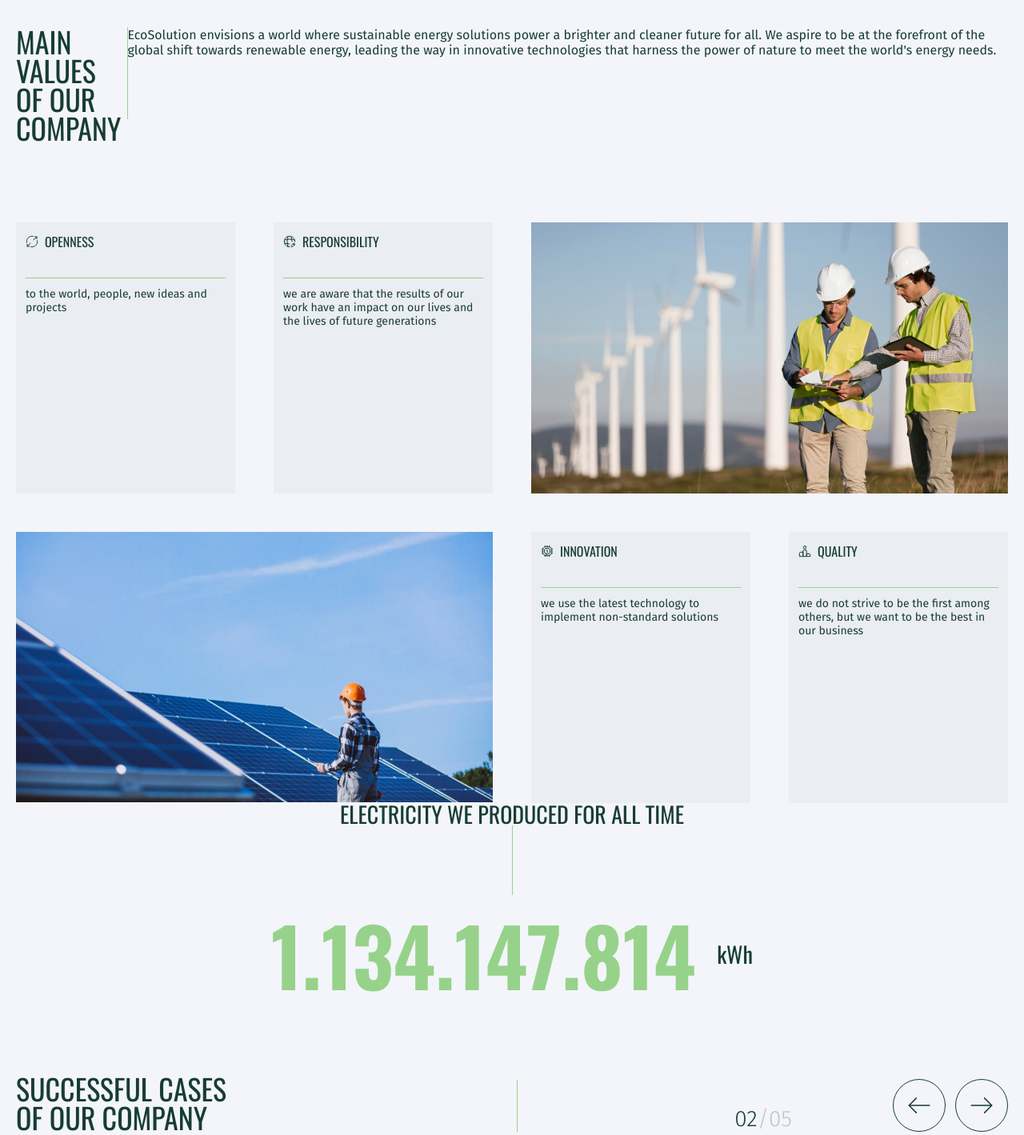
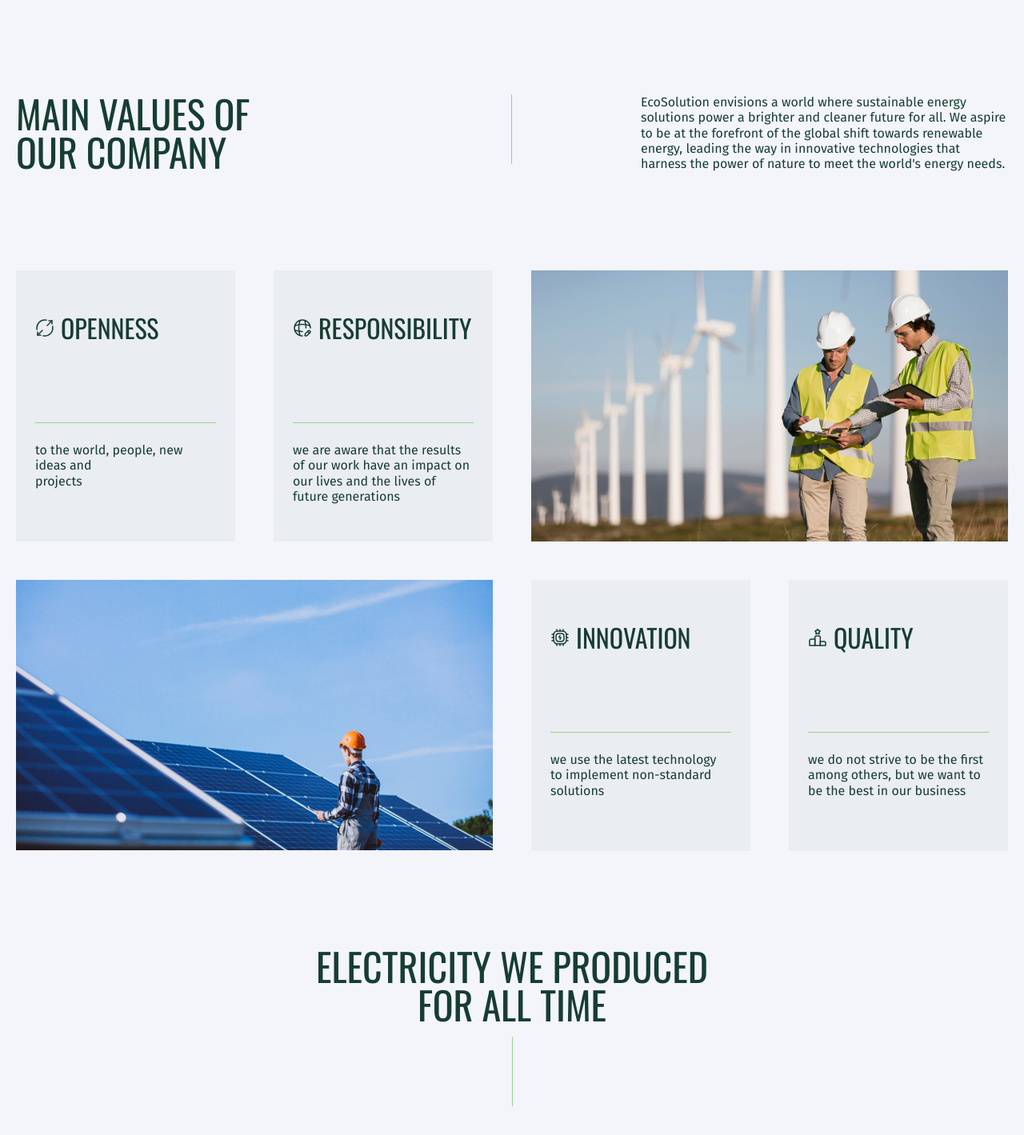
Before and after one commit to VadimKorobec/react-ecosolution, a React (Create React App) app: page / in a window 1280 px wide. Shown: the part 1018-2437 px from the top of the page at 80% size. Built offline with nearby package versions, Linux system fonts and the light colour scheme.

Commit message:
add styles

```diff
--- a/src/components/About/About.jsx
+++ b/src/components/About/About.jsx
@@ -17,6 +17,7 @@
   TextWrapper,
   ImgRight,
   ImgLeft,
+  Icon,
 } from "./About.styled";
 
 export const About = () => {
@@ -25,7 +26,7 @@
       <Wrapper>
         <Title>Main values of our company</Title>
         <TextWrapper>
-          <LineVertical></LineVertical>
+          <LineVertical/>
           <Text>
             EcoSolution envisions a world where sustainable energy solutions
             power a brighter and cleaner future for all. We aspire to be at the
@@ -38,20 +39,20 @@
       <CardWrapper>
         <Card>
           <TitleWrapper>
-            <img src={svgOpen} alt="icon" />
+            <Icon src={svgOpen} alt="icon" />
             <CardTitle>Openness</CardTitle>
           </TitleWrapper>
-          <Line></Line>
+          <Line/>
           <CardText>
             to the world, people, new ideas and <br /> projects
           </CardText>
         </Card>
         <Card>
           <TitleWrapper>
-            <img src={svgResp} alt="icon" />
+            <Icon src={svgResp} alt="icon" />
             <CardTitle>Responsibility</CardTitle>
           </TitleWrapper>
-          <Line></Line>
+          <Line/>
           <CardText>
             we are aware that the results of our work have an impact on our
             lives and the lives of future generations
@@ -61,20 +62,20 @@
         <ImgLeft />
         <Card>
           <TitleWrapper>
-            <img src={svgCharge} alt="icon" />
+            <Icon src={svgCharge} alt="icon" />
             <CardTitle>Innovation</CardTitle>
           </TitleWrapper>
-          <Line></Line>
+          <Line/>
           <CardText>
             we use the latest technology to implement non-standard solutions
           </CardText>
         </Card>
         <Card>
           <TitleWrapper>
-            <img src={svgRank} alt="icon" />
+            <Icon src={svgRank} alt="icon" />
             <CardTitle>Quality</CardTitle>
           </TitleWrapper>
-          <Line></Line>
+          <Line/>
           <CardText>
             we do not strive to be the first among others, but we want to be the
             best in our business
--- a/src/components/About/About.styled.jsx
+++ b/src/components/About/About.styled.jsx
@@ -5,10 +5,16 @@
 import men_lg from "../../assets/img/men_lg.jpg";
 
 export const Wrapper = styled.div`
-  @media screen and (min-width: 768px) {
+  @media screen and (min-width: 768px) and (max-width: 1279px) {
     display: flex;
     justify-content: space-between;
     margin-bottom: 100px;
+  }
+
+  @media screen and (min-width: 1280px) {
+    display: flex;
+    justify-content: space-between;
+    margin-bottom: 124px;
   }
 `;
 
@@ -25,10 +31,16 @@
     padding-bottom: 24px;
   }
 
-  @media screen and (min-width: 768px) {
+  @media screen and (min-width: 768px) and (max-width:1279px) {
     font-size: 36px;
     line-height: 36px;
     width: 272px;
+  }
+
+  @media screen and (min-width:1280px) {
+    font-size: 48px;
+    line-height: 48px;
+    width: 365px;
   }
 `;
 
@@ -39,8 +51,13 @@
 `;
 
 export const LineVertical = styled.div`
-  @media screen and (min-width: 768px) {
+  @media screen and (min-width: 768px) and (max-width: 1279px) {
     height: 115px;
+    border-left: 1px solid #97d28b;
+  }
+
+  @media screen and (min-width: 1280px) {
+    height: 87px;
     border-left: 1px solid #97d28b;
   }
 `;
@@ -58,6 +75,11 @@
   @media screen and (min-width: 768px) and (max-width: 1279px) {
     width: 375px;
     margin-left: 10px;
+  }
+
+  @media screen and (min-width:1280px) {
+    width: 459px;
+    margin-left:161px;
   }
 `;
 
@@ -120,6 +142,7 @@
     grid-template-rows: 339px 339px;
     grid-column-gap: 48px;
     grid-row-gap: 48px;
+    margin-bottom:120px;
   }
 `;
 
@@ -135,13 +158,29 @@
     width: 135px;
     height: 173px;
   }
+
+  @media screen and (min-width:1280px) {
+    padding: 48px 24px 48px 24px ;
+  }
 `;
 
 export const TitleWrapper = styled.div`
   display: flex;
   gap: 8px;
   margin-bottom: 33px;
+
+  @media screen and (min-width:1280px) {
+    align-items: center;
+    margin-bottom: 94px;
+  }
 `;
+
+export const Icon = styled.img`
+  @media screen and (min-width:1280px) {
+    width: 24px;
+    height: 24px;
+  }
+`
 
 export const CardTitle = styled.h3`
   font-family: "Oswald", sans-serif;
@@ -150,12 +189,27 @@
   line-height: 24px;
   color: #173d33;
   text-transform: uppercase;
+
+  @media screen and (min-width:768px) and (max-width:1279px) {
+    font-size: 18px;
+  }
+
+  @media screen and (min-width:1280px) {
+    font-size:32px;
+    line-height:48px;
+  }
+
+
 `;
 
 export const Line = styled.div`
   width: 100%;
   border-bottom: 1px solid #97d28b;
   margin-bottom: 12px;
+
+  @media screen and (min-width:1280px) {
+    margin-bottom: 24px;
+  }
 `;
 
 export const CardText = styled.p`
@@ -163,4 +217,9 @@
   font-size: 14px;
   line-height: 16.8px;
   color: #173d33;
+
+  @media screen and (min-width:1280px) {
+    font-size: 16px;
+    line-height: 19.2px;
+  }
 `;
--- a/src/components/BurgerMenu/BurgerMenu.jsx
+++ b/src/components/BurgerMenu/BurgerMenu.jsx
@@ -1,14 +1,18 @@
 import titles from "../../assets/titlesMenu.json";
 
-import { Button, ContainerMenu, IconClose, MenuLink, Overlay } from "./BurgerMenu.styled";
+import {
+  Button,
+  ContainerMenu,
+  IconClose,
+  MenuLink,
+  Overlay,
+} from "./BurgerMenu.styled";
 
 export const BurgerMenu = ({ onClick }) => {
   return (
     <Overlay>
       <ContainerMenu>
-        <IconClose>
-
-        </IconClose>
+        <IconClose/>
         <Button onClick={() => onClick()}>close</Button>
         {titles.map((item) => (
           <li key={item.id}>
--- a/src/components/BurgerMenu/BurgerMenu.styled.jsx
+++ b/src/components/BurgerMenu/BurgerMenu.styled.jsx
@@ -19,6 +19,15 @@
   height: 701px;
   border-radius: 25px;
   background-color: #265246;
+
+  @media screen and (min-width:768px) and (max-width:1279px) {
+    right:30px;
+  }
+
+  @media screen and (min-width:1280px) {
+    top:24px;
+    right: 330px;
+  }
 `;
 
 export const IconClose = styled(close)`
--- a/src/components/Cases/Cases.jsx
+++ b/src/components/Cases/Cases.jsx
@@ -35,7 +35,7 @@
       <TitleWrapper>
         <Title>Successful cases of our company</Title>
         <LineWrap>
-          <LineVertical></LineVertical>
+          <LineVertical/>
         </LineWrap>
         <Wrapper>
           <NumberWrap>
--- a/src/components/Cases/Cases.styled.jsx
+++ b/src/components/Cases/Cases.styled.jsx
@@ -19,7 +19,13 @@
   @media screen and (min-width: 768px) {
     font-size: 36px;
     line-height: 36px;
-    margin-right:90px;
+    margin-right: 90px;
+  }
+
+  @media screen and (min-width: 1280px) {
+    font-size: 48px;
+    line-height: 48px;
+    width: 398px;
   }
 `;
 
@@ -29,6 +35,10 @@
     align-items: flex-end;
     justify-content: space-between;
     margin-bottom: 38px;
+  }
+
+  @media screen and (min-width: 1280px) {
+    margin-bottom: 120px;
   }
 `;
 
@@ -48,6 +58,10 @@
 
   @media screen and (min-width: 768px) {
     height: 65px;
+  }
+
+  @media screen and (min-width: 1280px) {
+    height: 96px;
   }
 `;
 
@@ -82,6 +96,10 @@
 export const ButtonWrap = styled.div`
   display: flex;
   gap: 12px;
+
+  @media screen and (min-width: 1280px) {
+    gap: 24px;
+  }
 `;
 
 export const ArrowLeft = styled(arrowLeft)`
@@ -99,6 +117,11 @@
   @media screen and (min-width: 768px) {
     margin-left: 126px;
   }
+
+  @media screen and (min-width: 1280px) {
+    padding: 24px;
+    margin-left: 193px;
+  }
 `;
 
 export const ArrowRight = styled(arrowRight)`
@@ -112,6 +135,10 @@
     stroke: #97d28b;
     border-color: #97d28b;
   }
+
+  @media screen and (min-width: 1280px) {
+    padding: 24px;
+  }
 `;
 
 export const Icon = styled.img`
@@ -122,14 +149,23 @@
 
 export const Card = styled.div`
   background-color: #eaedf1;
-  @media screen and (min-width:768px) and (max-width:1279px) {
-    width:342px;
-    height:322px;
+  @media screen and (min-width: 768px) and (max-width: 1279px) {
+    width: 342px;
+    height: 322px;
+  }
+
+  @media screen and (min-width: 1280px) {
+    width: 596px;
+    height: 506px;
   }
 `;
 
 export const CardWrapper = styled.div`
   padding: 24px 12px 12px 12px;
+
+  @media screen and (min-width:1280px) {
+    padding:36px 48px;
+   }
 `;
 
 export const CardTitleWrap = styled.div`
@@ -137,6 +173,14 @@
   justify-content: space-between;
   align-items: center;
   margin-bottom: 21px;
+
+  @media screen and (min-width:768px) {
+    margin-bottom: 16px;
+  }
+
+  @media screen and (min-width:1280px) {
+    margin-bottom:36px ;
+  }
 `;
 
 export const CardTitle = styled.h3`
@@ -145,6 +189,17 @@
   line-height: 21.6px;
   color: #173d33;
   height: 66px;
+
+  @media screen and (min-width: 768px) {
+    font-size: 20px;
+    line-height: 24px;
+    height: 72px;
+  }
+
+  @media screen and (min-width:1280px) {
+    font-size: 24px;
+    line-height: 28.8px;
+  }
 `;
 
 export const CardIcon = styled(Arrow)`
@@ -187,11 +242,11 @@
     margin-bottom: 36px;
   }
 
-  @media screen and (min-width:768px) and (max-width:1279px) {
-    margin-bottom:107px;
+  @media screen and (min-width: 768px) and (max-width: 1279px) {
+    margin-bottom: 107px;
   }
 
-  @media screen and (min-width:1280px) {
-    margin-bottom:127px;
+  @media screen and (min-width: 1280px) {
+    margin-bottom: 127px;
   }
 `;
--- a/src/components/Electricity/Electricity.jsx
+++ b/src/components/Electricity/Electricity.jsx
@@ -6,7 +6,7 @@
     <Container>
       <Title>Electricity we produced for all time</Title>
       <LineWrap>
-        <Line></Line>
+        <Line/>
       </LineWrap>
       <NumbersWrap>
         <Numbers>1.134.147.814</Numbers>
--- a/src/components/Electricity/Electricity.styled.jsx
+++ b/src/components/Electricity/Electricity.styled.jsx
@@ -24,11 +24,24 @@
     margin-right: auto;
     margin-bottom: 24px;
   }
+
+  @media screen and (min-width: 1280px) {
+    font-size: 48px;
+    line-height: 48px;
+    width: 491px;
+    margin-left: auto;
+    margin-right: auto;
+    margin-bottom: 16px;
+  }
 `;
 
 export const LineWrap = styled.div`
   display: flex;
   margin-bottom: 24px;
+
+  @media screen and (min-width: 1280px) {
+    margin-bottom: 17px;
+  }
 `;
 
 export const Line = styled.div`
@@ -58,7 +71,14 @@
     width: 602px;
     margin-left: auto;
     margin-right: auto;
-    margin-bottom:100px;
+    margin-bottom: 100px;
+  }
+
+  @media screen and (min-width: 1280px) {
+    width: 975px;
+    margin-left: auto;
+    margin-right: auto;
+    margin-bottom: 120px;
   }
 `;
 
@@ -69,9 +89,14 @@
   line-height: 48px;
   color: #97d28b;
 
-  @media screen and (min-width: 768px) {
+  @media screen and (min-width: 768px) and (max-width: 1279px) {
     font-size: 100px;
     line-height: 100px;
+  }
+
+  @media screen and (min-width: 1280px) {
+    font-size: 164px;
+    line-height: 164px;
   }
 `;
 
@@ -82,9 +107,13 @@
   line-height: 24px;
   color: #173d33;
 
-  @media screen and (min-width:768px) {
-    font-size:28px;
+  @media screen and (min-width: 768px) {
+    font-size: 28px;
     line-height: 48px;
+  }
 
+  @media screen and (min-width:1280px) {
+    font-size: 48px;
+    line-height: 48px;
   }
 `;
--- a/src/components/Main/Main.styled.jsx
+++ b/src/components/Main/Main.styled.jsx
@@ -174,8 +174,17 @@
 
 
 export const Img = styled.img`
-  margin-bottom: 36px;
   background-image: url(../);
 
+  @media screen and (max-width: 767px) {
+    margin-bottom: 36px;
+  }
 
+  @media screen and (min-width:768px) and (max-width:1279px) {
+    margin-bottom: 100px;
+  }
+
+  @media screen and (min-width:1280px) {
+    margin-bottom: 120px;
+  }
 `;
```
